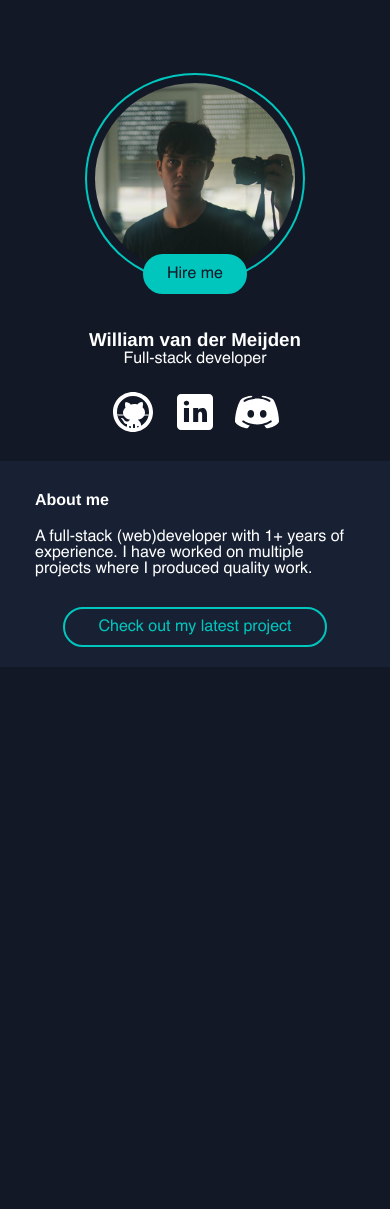
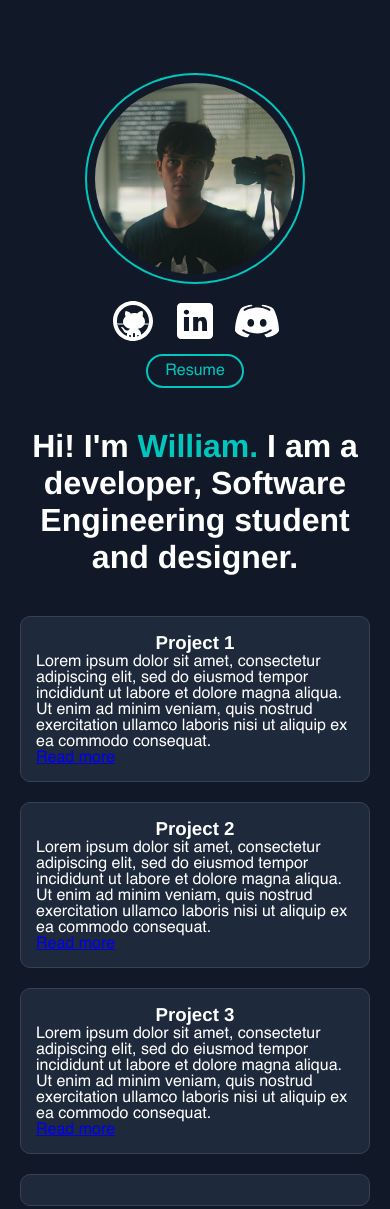
Before and after one commit to williamvdm/aboutwill.github.io, a website: page index.html in a window 390 px wide. Before the commit the page ends 844 px from the top, so only its background shows below. Drawn offline with Linux system fonts and the light colour scheme.

Commit message:
Changed design and added project items and footer

```diff
--- /dev/null
+++ b/css/input/buttons.scss
@@ -0,0 +1,19 @@
+$robinseggblue: rgb(0, 198, 190);
+$ebony: rgb(17,24,39);
+
+.button {
+  width: 5rem;
+  display: block;
+  text-align: center;
+  margin: 0 auto 10px auto;
+  padding: 7px;
+  border: 2px solid $robinseggblue;
+  border-radius: 100px;
+  color: $robinseggblue;
+  text-decoration: none;
+
+  &:hover {
+    color: $ebony;
+    background-color: $robinseggblue;
+  }
+}
--- a/css/input/main.scss
+++ b/css/input/main.scss
@@ -1,13 +1,25 @@
 @import "font";
-@import "mobile";
+@import "buttons";
 
 $font-stack: Helvetica, sans-serif;
 
-$light: rgb(255, 255, 255);
-$medium: rgb(0, 198, 190);
-$dark: rgb(18, 24, 38);
-$darklight: rgb(24, 33, 52);
+$white: rgb(255, 255, 255);
+$milkpunch: rgb(255,247,214);
+$robinseggblue: rgb(0,198,189);
+$ebony: rgb(17,24,39);
+$mirage: rgb(30,41,59);
+$border: rgb(55,65,81);
 
+@mixin columns {
+  background-color: $mirage;
+  border-radius: 10px;
+  border: 1px solid $border;
+  margin: 10px;
+  padding: 15px;
+  h3 {
+    text-align: center;
+  }
+}
 * {
   margin: 0;
   padding: 0;
@@ -16,112 +28,81 @@ $darklight: rgb(24, 33, 52);
 
 body {
   font: 100% $font-stack;
-  background-color: $dark;
+  background-color: $ebony;
   color: white;
-  margin: 0 auto;
 
 .head {
+  display: block;
+  padding-top: 75px;
+  //head content
   .me {
     display: block;
     border-radius: 100%;
     width: 10vw;
     min-width: 200px;
-    margin-top: 75px;
-    margin-left: auto;
-    margin-right: auto;
-    margin-bottom: 20px;
-    border: 8px solid $dark;
-    outline: 2px solid $medium;
+    margin: 0px auto 10px auto;
+    border: 8px solid $ebony;
+    outline: 2px solid $robinseggblue;
   }
-
-  .hireme {
-    position: relative;
-    width: 5rem;
-    display: block;
-    margin-left: auto;
-    margin-right: auto;
-    margin-top: -48px;
-    margin-bottom: 35px;
+  .socials {
+    display: inline;
     text-align: center;
-    padding: 10px;
-    border: 2px solid $medium;
-    border-radius: 100px;
-    color: $dark;
-    background-color: $medium;
-    text-decoration: none;
+    ul {
+      li {
+        display: inline-block;
+        margin: 5px;
+        a {
+          img {
+            width: 2em;
+          }
+        }
+      }
+    }
   }
-
   h3 {
     text-align: center;
   }
-
   h4 {
     text-align: center;
     font-weight: normal;
   }
+}
+  //page content
+  .content {
+    margin: 0 auto;
+    width: 50vw;
+    min-width: 370px;
 
-  .socials {
-    display: inline;
-    text-align: center;
-    padding: 10px;
-
-    ul {
-      li {
-        display: inline-block;
-        margin: 5px;
+    //about column
+    .col-about {
+      margin-top: 40px;
+      h1 {
+        font-size: 3em;
       }
     }
-  }
-}
-  .content {
-    margin: auto;
-    width: 15vw;
-    min-width: 370px;
-    background-color: $darklight;
-    border-radius: 10px;
-    padding: 20px;
 
-    h4 {
-      width: 20rem;
-      margin: 0 auto;
-      padding: 10px;
+    //projects column
+    .col-projects {
+      display: flex;
+      align-content: space-between;
+      margin-top: 30px;
+
+      .col-1 {
+        @include columns;
+      }
+      .col-2 {
+        @include columns;
+      }
+      .col-3 {
+        @include columns;
+      }
     }
 
-    p {
-      width: 20rem;
-      margin: 0 auto;
-      padding: 10px;
-
-    }
-
-    .head-button {
-      width: 15rem;
-      display: block;
-      margin-left: auto;
-      margin-right: auto;
-      margin-top: 20px;
-      text-align: center;
-      padding: 10px;
-      border: 2px solid $medium;
-      border-radius: 100px;
-      color: $medium;
-      text-decoration: none;
-
-      &:hover {
-        color: $dark;
-        background-color: $medium;
-      }
+    .col-footer {
+      @include columns();
     }
   }
 }
 
-@media screen and (max-width: 600px) {
-  main .content {
-  width: 100%;
-    border-radius: 0px;
-    padding-left: 0px;
-    padding-right: 0px;
-    padding-top: 20px;
-    padding-bottom: 20px;
-  }
-}
+//media query for mobile and other small screens
+@import "mobile";
--- /dev/null
+++ b/css/input/mobile.scss
@@ -0,0 +1,43 @@
+$white: rgb(255, 255, 255);
+$milkpunch: rgb(255,247,214);
+$robinseggblue: rgb(0, 198, 190);
+$ebony: rgb(17,24,39);
+$mirage: rgb(30,41,59);
+$border: rgb(55,65,81);
+
+@media screen and (max-width: 600px) {
+  main .content {
+    width: 90%;
+    border-radius: 0px;
+    padding: 20px 0px 0px 0px;
+
+    .col-about {
+      margin-top: 10px;
+      h1 {
+        font-size: 2em;
+        text-align: center;
+      }
+    }
+
+    .col-projects {
+      display: flex;
+      align-content: space-between;
+      flex-direction: column;
+      align-items:center;
+    }
+  }
+
+  main .head {
+    .socials {
+      ul {
+        li {
+          a {
+            img {
+              width: 3em;
+            }
+          }
+        }
+      }
+    }
+  }
+}
--- a/index.html
+++ b/index.html
@@ -10,9 +10,6 @@
     <main>
         <section class="head">
             <img class="me" src="assets/images/me.jpg"/>
-            <a class="hireme" href="williamvdm@live.nl">Hire me</a>
-            <h3>William van der Meijden</h3>
-            <h4>Full-stack developer</h4>
             <div class="socials">
                 <ul>
                     <li>
@@ -25,13 +22,35 @@
                         <a href="#"><img src="assets/images/icon/discord.svg" target="_blank"></a>
                     </li>
                 </ul>
+                <a href="#" class="button">Resume</a>
             </div>
         </section>
         <section class="content">
-            <h4>About me</h4>
-            <p>A full-stack (web)developer with 1+ years of experience. I have worked on multiple projects where I produced quality work.</p>
-            <a class="head-button" href="#">Check out my latest project</a>
-            <div class="projects">
+            <div class="col-about">
+                <h1>Hi! I'm <span style="color: rgb(0,198,189);">William.</span> I am a developer, Software Engineering student and designer.</h1>
+                <!--<a class="button" href="#">More about me</a>!-->
+            </div>
+            <div class="col-projects">
+                <div class="col-1">
+                    <h3>Project 1</h3>
+                    <p>Lorem ipsum dolor sit amet, consectetur adipiscing elit, sed do eiusmod tempor incididunt ut labore et dolore magna aliqua.
+                        Ut enim ad minim veniam, quis nostrud exercitation ullamco laboris nisi ut aliquip ex ea commodo consequat.</p>
+                    <a href="#">Read more</a>
+                </div>
+                <div class="col-2">
+                    <h3>Project 2</h3>
+                    <p>Lorem ipsum dolor sit amet, consectetur adipiscing elit, sed do eiusmod tempor incididunt ut labore et dolore magna aliqua.
+                        Ut enim ad minim veniam, quis nostrud exercitation ullamco laboris nisi ut aliquip ex ea commodo consequat.</p>
+                    <a href="#">Read more</a>
+                </div>
+                <div class="col-3">
+                    <h3>Project 3</h3>
+                    <p>Lorem ipsum dolor sit amet, consectetur adipiscing elit, sed do eiusmod tempor incididunt ut labore et dolore magna aliqua.
+                        Ut enim ad minim veniam, quis nostrud exercitation ullamco laboris nisi ut aliquip ex ea commodo consequat.</p>
+                    <a href="#">Read more</a>
+                </div>
+            </div>
+            <div class="col-footer">
 
             </div>
         </section>
```
Also changed, not shown: css/output/style.css, 1 other file. Lines whose indentation alone changed are shown as unchanged.
